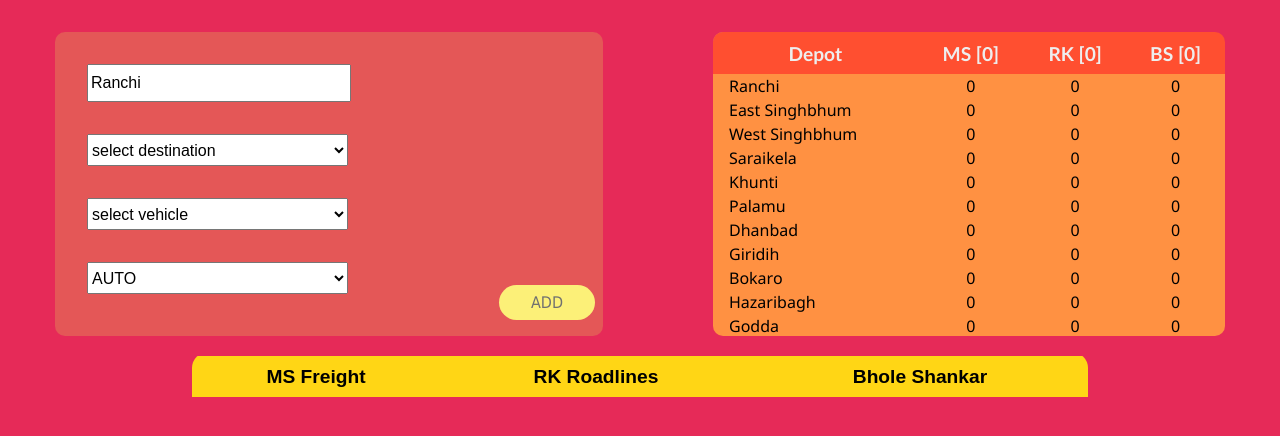
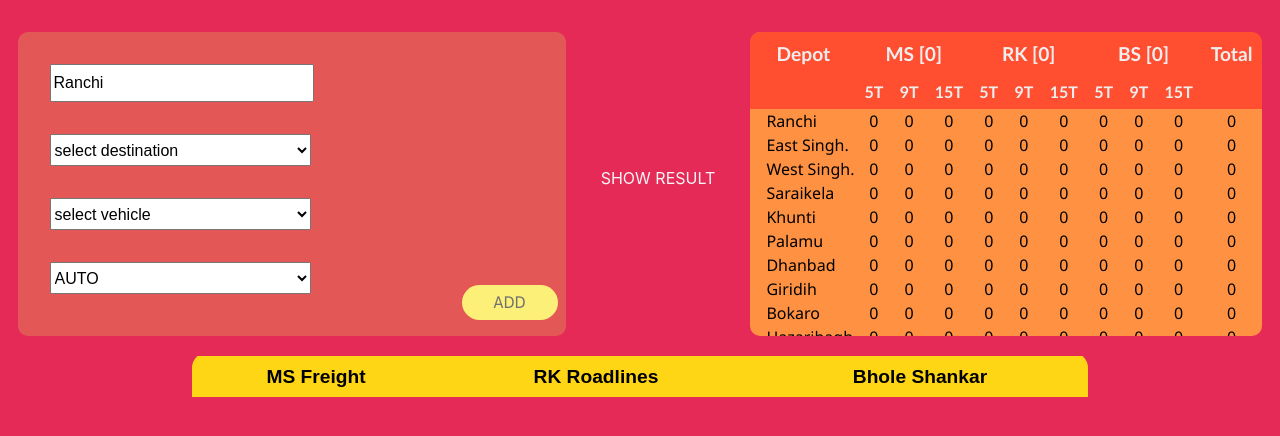
Before and after one commit to chandan00761/permitdistributor, a React (Create React App) app: page / in a window 1280 px wide. Shown: the top 436 px of the page. Built offline with nearby package versions, Linux system fonts and the light colour scheme.

Commit message:
Detailed Report and UI Improvements

```diff
--- a/src/App.css
+++ b/src/App.css
@@ -10,6 +10,10 @@
   position: sticky;
   position: -webkit-sticky;
   top:20.75em;
+}
+
+thead[data-result="true"]{
+  top:1.2rem;
 }
 
 .labelContainer {
@@ -25,6 +29,15 @@
 .resultSetContainer{
   width: 70%;
   margin: 1em auto 5em;
+}
+
+.fullscreen{
+  display: inline-block;
+  position: relative;
+  top: 50%;
+  color: whitesmoke;
+  cursor: pointer;
+  height: min-content;
 }
 
 .resultSet{
@@ -43,8 +56,16 @@
   background-color:#E62A58;
 }
 
+div[data-result="true"]{
+  height: min-content !important;
+}
+
 @media screen and (max-width: 750px){
   .resultSetContainer, .summary{
+    display: none;
+  }
+
+  .fullscreen{
     display: none;
   }
 
--- a/src/App.js
+++ b/src/App.js
@@ -10,6 +10,7 @@
 
     state = {
         visible:0,
+        showResult: false,
         transporter: [
             {
                 id: "0",
@@ -34,6 +35,16 @@
     };
 
     addPermit = (data) => {
+        /*
+
+            data is received and saved as an object of the format
+            {
+                date : "8:4:2020",
+                destination: "Ranchi",
+​                pref: "AUTO" || "0" || "1" || "2",
+​                vehicle: "5T",
+            }
+        */
         let dist = [];
         let newState = this.state.transporter.slice();
         let assignId = parseInt(data.pref);
@@ -71,21 +82,26 @@
 
     changeView = (id) => {
         this.setState({visible:id});
-    }
+    };
 
     render() {
         return (
             <div>
-                <div className="topElement">
-                    <AddPermit visible={this.state.visible === 0} onAddClick={this.addPermit} depot={this.state.depot}
+                <div className="topElement" data-result={this.state.showResult.toString()}>
+                    <AddPermit visible={this.state.visible === 0} result={this.state.showResult} onAddClick={this.addPermit} depot={this.state.depot}
                                transporters={this.state.transporter}/>
-                    <Summery visible={this.state.visible === 1} depot={this.state.depot} trasporters={this.state.transporter.map(item => {
+                    <div className="fullscreen" onClick={() => this.setState((prevState) => (
+                        {showResult: !prevState.showResult}
+                    ))}>
+                        {this.state.showResult ? "SHOW CONTROLS" : "SHOW RESULT"}
+                    </div>
+                    <Summery visible={this.state.visible === 1} result={this.state.showResult} depot={this.state.depot} trasporters={this.state.transporter.map(item => {
                         return ([item.abbr, item.invoice.length, item.id])
                     })}/>
                 </div>
                 <div data-view={this.state.visible === 1} className="resultSetContainer">
                     <table className="tablePermit">
-                        <thead className="theadPermit">
+                        <thead className="theadPermit" data-result={this.state.showResult.toString()}>
                         <tr className="labelContainer">
                             {
                                 this.state.transporter.map(transporter => <th
--- a/src/components/addpermit/AddPermit.js
+++ b/src/components/addpermit/AddPermit.js
@@ -46,7 +46,7 @@
 
     render() {
         return (
-            <div data-view={this.props.visible.toString()} className="container addPermit">
+            <div data-view={this.props.visible.toString()} result={this.props.result.toString()} className="container addPermit">
                 <input defaultValue={"Ranchi"} readOnly={true} onChange={this.storeValue.bind(this, "origin")} type="text"
                        placeholder="origin"/>
                 <select onChange={this.storeValue.bind(this, "destination")}>
--- a/src/components/summery/Summery.css
+++ b/src/components/summery/Summery.css
@@ -12,6 +12,10 @@
     font-weight: lighter;
     color: #eee;
     font-size: 1.2em;
+}
+
+.truckSummary{
+    font-size: 1em;
 }
 
 .summaryContainer>th{
@@ -32,6 +36,14 @@
     padding-left: 1em;
 }
 
+div[result="true"]{
+    display: none;
+}
+
+div[result="false"]{
+    display: block;
+}
+
 @media screen and (max-width: 750px){
     .summary{
         width: 90%;
--- a/src/components/summery/Summery.js
+++ b/src/components/summery/Summery.js
@@ -4,12 +4,26 @@
 
 function Summery(props){
     return (
-        <div data-view={props.visible.toString()} className="container summary">
+        <div data-view={props.visible.toString()} result={props.result.toString()} className="container summary">
             <table className="tablePermit tableSummary">
                 <thead>
                 <tr className="summaryContainer">
                     <th>Depot</th>
-                    {props.trasporters.map(transporter =><th key={transporter[2]}>{transporter[0]} [{transporter[1]}]</th>)}
+                    {props.trasporters.map(transporter =><th colSpan={3} key={transporter[2]}>{transporter[0]} [{transporter[1]}]</th>)}
+                    <th>Total</th>
+                </tr>
+                <tr className="summaryContainer truckSummary">
+                    <th/>
+                    <th>5T</th>
+                    <th>9T</th>
+                    <th>15T</th>
+                    <th>5T</th>
+                    <th>9T</th>
+                    <th>15T</th>
+                    <th>5T</th>
+                    <th>9T</th>
+                    <th>15T</th>
+                    <th/>
                 </tr>
                 </thead>
                 <tbody>
--- a/src/components/summery/SummeryTab.js
+++ b/src/components/summery/SummeryTab.js
@@ -1,13 +1,25 @@
 import * as React from "react";
-class SummeryTab extends React.Component{
+
+class SummeryTab extends React.Component {
 
     render() {
-        return(
+        return (
             <tr className="summaryTab">
                 <td>{this.props.depot.name}</td>
-                <td>{this.props.depot.MS["5T"] + this.props.depot.MS["9T"] + this.props.depot.MS["15"]}</td>
-                <td>{this.props.depot.RK["5T"] + this.props.depot.RK["9T"] + this.props.depot.RK["15"]}</td>
-                <td>{this.props.depot.BS["5T"] + this.props.depot.BS["9T"] + this.props.depot.BS["15"]}</td>
+                <td>{parseInt(this.props.depot.MS["5T"])}</td>
+                <td> {parseInt(this.props.depot.MS["9T"])}</td>
+                <td> {parseInt(this.props.depot.MS["15T"])}</td>
+                <td>{parseInt(this.props.depot.RK["5T"])}</td>
+                <td> {parseInt(this.props.depot.RK["9T"])}</td>
+                <td> {parseInt(this.props.depot.RK["15T"])}</td>
+                <td>{parseInt(this.props.depot.BS["5T"])}</td>
+                <td> {parseInt(this.props.depot.BS["9T"])}</td>
+                <td> {parseInt(this.props.depot.BS["15T"])}</td>
+                <td>{parseInt(this.props.depot.MS["5T"]) + parseInt(this.props.depot.MS["9T"])
+                + parseInt(this.props.depot.MS["15T"]) + parseInt(this.props.depot.RK["5T"])
+                + parseInt(this.props.depot.RK["9T"]) + parseInt(this.props.depot.RK["15T"])
+                + parseInt(this.props.depot.BS["5T"]) + parseInt(this.props.depot.BS["9T"])
+                + parseInt(this.props.depot.BS["15T"])}</td>
             </tr>
         )
     }
--- a/src/static/depot.js
+++ b/src/static/depot.js
@@ -5,55 +5,55 @@
         MS: {
             "5T": 0,
             "9T": 0,
-            "15": 0,
+            "15T": 0,
         },
         BS: {
             "5T": 0,
             "9T": 0,
-            "15": 0
+            "15T": 0
         },
         RK: {
             "5T": 0,
             "9T": 0,
-            "15": 0
+            "15T": 0
         }
     },
     {
         id:1,
-        name: "East Singhbhum",
+        name: "East Singh.",
         MS: {
             "5T": 0,
             "9T": 0,
-            "15": 0,
+            "15T": 0,
         },
         BS: {
             "5T": 0,
             "9T": 0,
-            "15": 0
+            "15T": 0
         },
         RK: {
             "5T": 0,
             "9T": 0,
-            "15": 0
+            "15T": 0
         }
     },
     {
         id:2,
-        name: "West Singhbhum",
+        name: "West Singh.",
         MS: {
             "5T": 0,
             "9T": 0,
-            "15": 0,
+            "15T": 0,
         },
         BS: {
             "5T": 0,
             "9T": 0,
-            "15": 0
+            "15T": 0
         },
         RK: {
             "5T": 0,
             "9T": 0,
-            "15": 0
+            "15T": 0
         }
     },
     {
@@ -62,17 +62,17 @@
         MS: {
             "5T": 0,
             "9T": 0,
-            "15": 0,
+            "15T": 0,
         },
         BS: {
             "5T": 0,
             "9T": 0,
-            "15": 0
+            "15T": 0
         },
         RK: {
             "5T": 0,
             "9T": 0,
-            "15": 0
+            "15T": 0
         }
     },
     {
@@ -81,17 +81,17 @@
         MS: {
             "5T": 0,
             "9T": 0,
-            "15": 0,
+            "15T": 0,
         },
         BS: {
             "5T": 0,
             "9T": 0,
-            "15": 0
+            "15T": 0
         },
         RK: {
             "5T": 0,
             "9T": 0,
-            "15": 0
+            "15T": 0
         }
     },
     {
@@ -100,17 +100,17 @@
         MS: {
             "5T": 0,
             "9T": 0,
-            "15": 0,
+            "15T": 0,
         },
         BS: {
             "5T": 0,
             "9T": 0,
-            "15": 0
+            "15T": 0
         },
         RK: {
             "5T": 0,
             "9T": 0,
-            "15": 0
+            "15T": 0
         }
     },
     {
@@ -119,17 +119,17 @@
         MS: {
             "5T": 0,
             "9T": 0,
-            "15": 0,
+            "15T": 0,
         },
         BS: {
             "5T": 0,
             "9T": 0,
-            "15": 0
+            "15T": 0
         },
         RK: {
             "5T": 0,
             "9T": 0,
-            "15": 0
+            "15T": 0
         }
     },
     {
@@ -138,17 +138,17 @@
         MS: {
             "5T": 0,
             "9T": 0,
-            "15": 0,
+            "15T": 0,
         },
         BS: {
             "5T": 0,
             "9T": 0,
-            "15": 0
+            "15T": 0
         },
         RK: {
             "5T": 0,
             "9T": 0,
-            "15": 0
+            "15T": 0
         }
     },
     {
@@ -157,17 +157,17 @@
         MS: {
             "5T": 0,
             "9T": 0,
-            "15": 0,
+            "15T": 0,
         },
         BS: {
             "5T": 0,
             "9T": 0,
-            "15": 0
+            "15T": 0
         },
         RK: {
             "5T": 0,
             "9T": 0,
-            "15": 0
+            "15T": 0
         }
     },
     {
@@ -176,17 +176,17 @@
         MS: {
             "5T": 0,
             "9T": 0,
-            "15": 0,
+            "15T": 0,
         },
         BS: {
             "5T": 0,
             "9T": 0,
-            "15": 0
+            "15T": 0
         },
         RK: {
             "5T": 0,
             "9T": 0,
-            "15": 0
+            "15T": 0
         }
     },
     {
@@ -195,17 +195,17 @@
         MS: {
             "5T": 0,
             "9T": 0,
-            "15": 0,
+            "15T": 0,
         },
         BS: {
             "5T": 0,
             "9T": 0,
-            "15": 0
+            "15T": 0
         },
         RK: {
             "5T": 0,
             "9T": 0,
-            "15": 0
+            "15T": 0
         }
     },
     {
@@ -214,17 +214,17 @@
         MS: {
             "5T": 0,
             "9T": 0,
-            "15": 0,
+            "15T": 0,
         },
         BS: {
             "5T": 0,
             "9T": 0,
-            "15": 0
+            "15T": 0
         },
         RK: {
             "5T": 0,
             "9T": 0,
-            "15": 0
+            "15T": 0
         }
     },
     {
@@ -233,17 +233,17 @@
         MS: {
             "5T": 0,
             "9T": 0,
-            "15": 0,
+            "15T": 0,
         },
         BS: {
             "5T": 0,
             "9T": 0,
-            "15": 0
+            "15T": 0
         },
         RK: {
             "5T": 0,
             "9T": 0,
-            "15": 0
+            "15T": 0
         }
     },
     {
@@ -252,17 +252,17 @@
         MS: {
             "5T": 0,
             "9T": 0,
-            "15": 0,
+            "15T": 0,
         },
         BS: {
             "5T": 0,
             "9T": 0,
-            "15": 0
+            "15T": 0
         },
         RK: {
             "5T": 0,
             "9T": 0,
-            "15": 0
+            "15T": 0
         }
     },
     {
@@ -271,17 +271,17 @@
         MS: {
             "5T": 0,
             "9T": 0,
-            "15": 0,
+            "15T": 0,
         },
         BS: {
             "5T": 0,
             "9T": 0,
-            "15": 0
+            "15T": 0
         },
         RK: {
             "5T": 0,
             "9T": 0,
-            "15": 0
+            "15T": 0
         }
     },
     {
@@ -290,17 +290,17 @@
         MS: {
             "5T": 0,
             "9T": 0,
-            "15": 0,
+            "15T": 0,
         },
         BS: {
             "5T": 0,
             "9T": 0,
-            "15": 0
+            "15T": 0
         },
         RK: {
             "5T": 0,
             "9T": 0,
-            "15": 0
+            "15T": 0
         }
     },
     {
@@ -309,17 +309,17 @@
         MS: {
             "5T": 0,
             "9T": 0,
-            "15": 0,
+            "15T": 0,
         },
         BS: {
             "5T": 0,
             "9T": 0,
-            "15": 0
+            "15T": 0
         },
         RK: {
             "5T": 0,
             "9T": 0,
-            "15": 0
+            "15T": 0
         }
     },
     {
@@ -328,19 +328,38 @@
         MS: {
             "5T": 0,
             "9T": 0,
-            "15": 0,
+            "15T": 0,
         },
         BS: {
             "5T": 0,
             "9T": 0,
-            "15": 0
+            "15T": 0
         },
         RK: {
             "5T": 0,
             "9T": 0,
-            "15": 0
+            "15T": 0
         }
     },
+    {
+        id:18,
+        name: "Gumla",
+        MS: {
+            "5T" : 0,
+            "9T" : 0,
+            "15T" : 0
+        },
+        BS: {
+            "5T": 0,
+            "9T": 0,
+            "15T": 0
+        },
+        RK: {
+            "5T": 0,
+            "9T": 0,
+            "15T": 0
+        }
+    }
 ];
 
 export default DEPOT_NAMES
```
Also changed, not shown: src/components/addpermit/AddPermit.css (+8 -0 lines).
